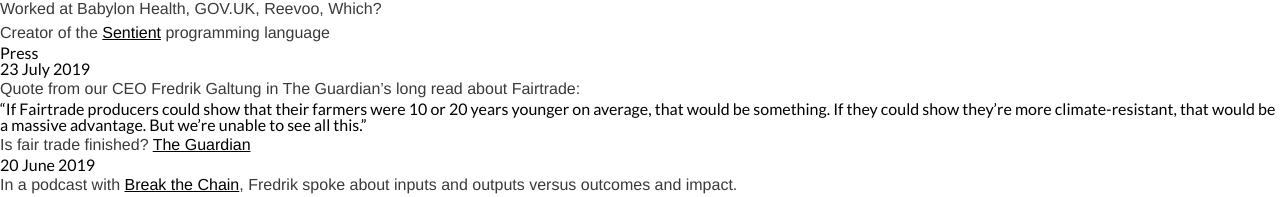
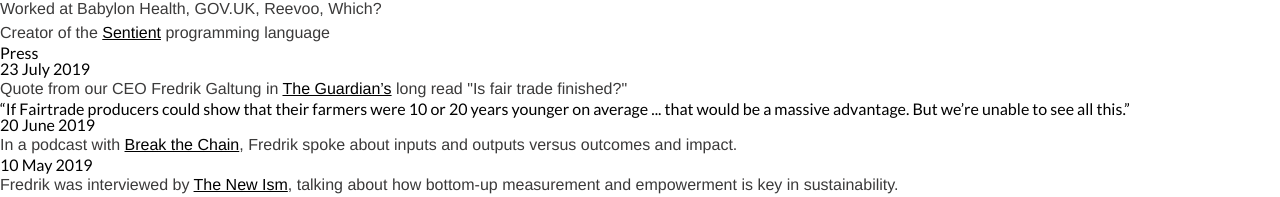
Before and after one commit to truefootprint/website, a Next.js app: page / in a window 1280 px wide. Shown: the part 2321-2518 px from the top of the page. Built offline with nearby package versions, Linux system fonts and the light colour scheme.

Commit message:
Update the Press copy

```diff
--- a/components/home/Home.jsx
+++ b/components/home/Home.jsx
@@ -258,20 +258,17 @@
                 <time>23 July 2019</time>
 
                 <p>
-                  Quote from our CEO Fredrik Galtung in The Guardian’s long read about Fairtrade:
+                  Quote from our CEO Fredrik Galtung in <a
+                    href="https://www.theguardian.com/business/2019/jul/23/fairtrade-ethical-certification-supermarkets-sainsburys" target="_blank">
+                  The Guardian’s
+                  </a> long read "Is fair trade finished?"
                 </p>
 
                 <blockquote>
-                  “If Fairtrade producers could show that their farmers were 10 or 20 years younger on average,
-                   that would be something. If they could show they’re more climate-resistant,
-                   that would be a massive advantage. But we’re unable to see all this.”
+                  “If Fairtrade producers could show that their farmers were 10
+                  or 20 years younger on average ... that would be a massive
+                  advantage. But we’re unable to see all this.”
                 </blockquote>
-
-                <p>Is fair trade finished? <a
-                  href="https://www.theguardian.com/business/2019/jul/23/fairtrade-ethical-certification-supermarkets-sainsburys" target="_blank">
-                    The Guardian
-                  </a>
-                </p>
               </div>
 
               <div className={css.item}>
```
